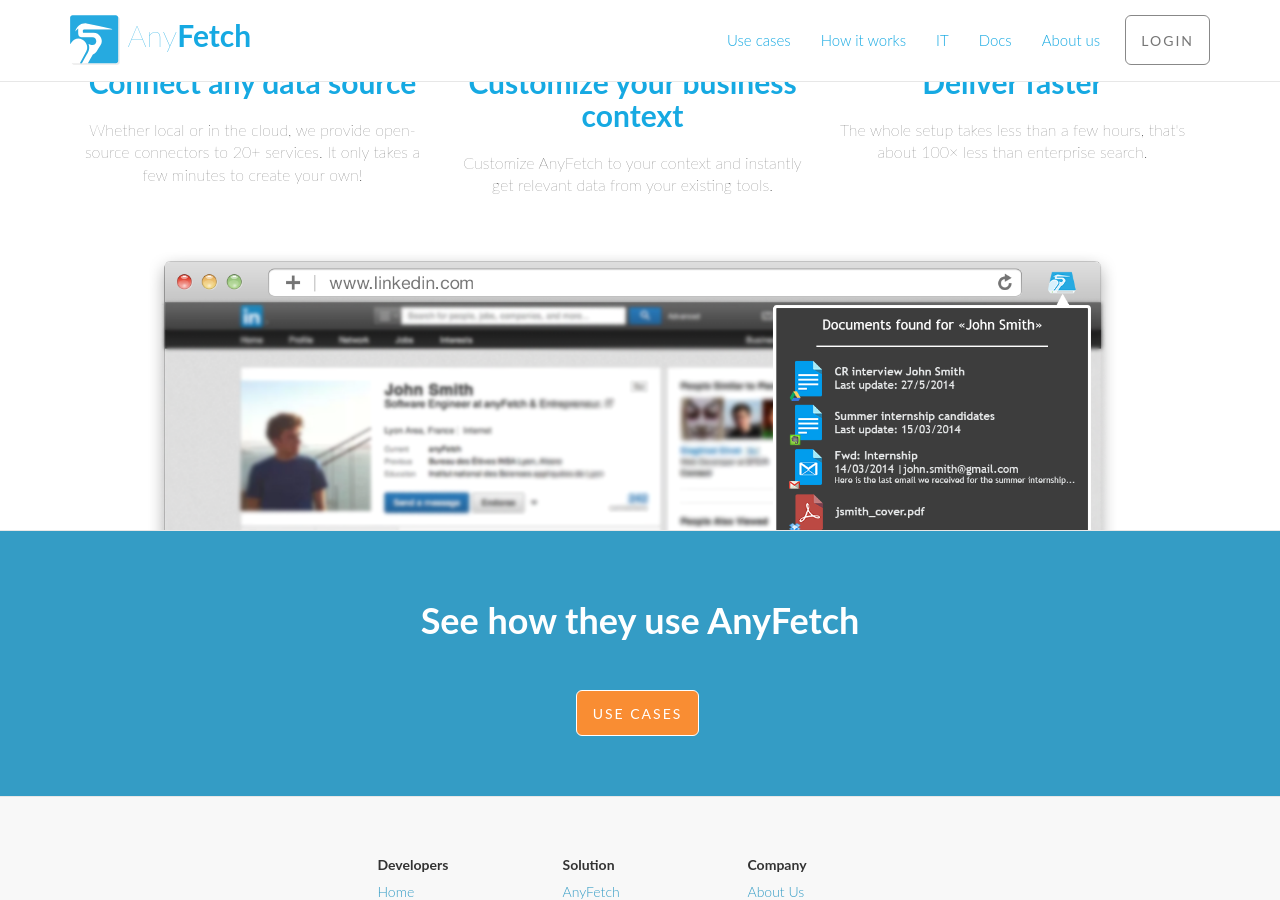
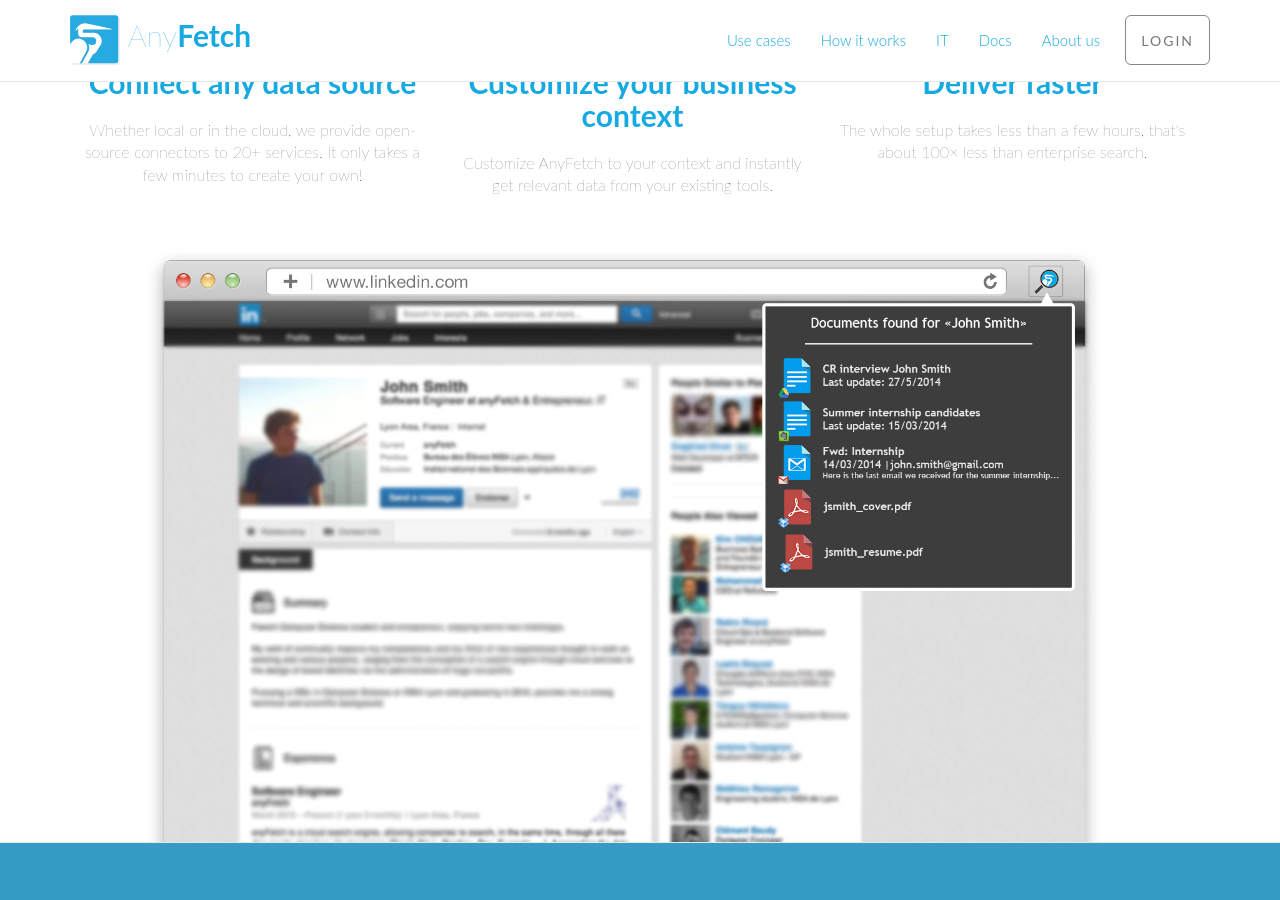
Before and after one commit to your-mom-noob/anyfetch.com, a Jekyll site: the page built from index.html, in a window 1280 px wide and 900 px high, scrolled down 554 px. Built offline with Jekyll 4.4.1, drawn with Linux system fonts in a browser that asks for light colours; nearby versions of some CDN libraries; Markdown is read by kramdown in place of the engine named in the settings.

Commit message:
fix extension icon

```diff
--- a/index.html
+++ b/index.html
@@ -69,7 +69,7 @@ layout: main
 
 
 
-	<img src="../images/browser.png" />
+	<img src="../images/browser.jpg" />
 </div>
 
 <div class="content-section-b">
```
Also changed, not shown: images/browser.jpg (added).
